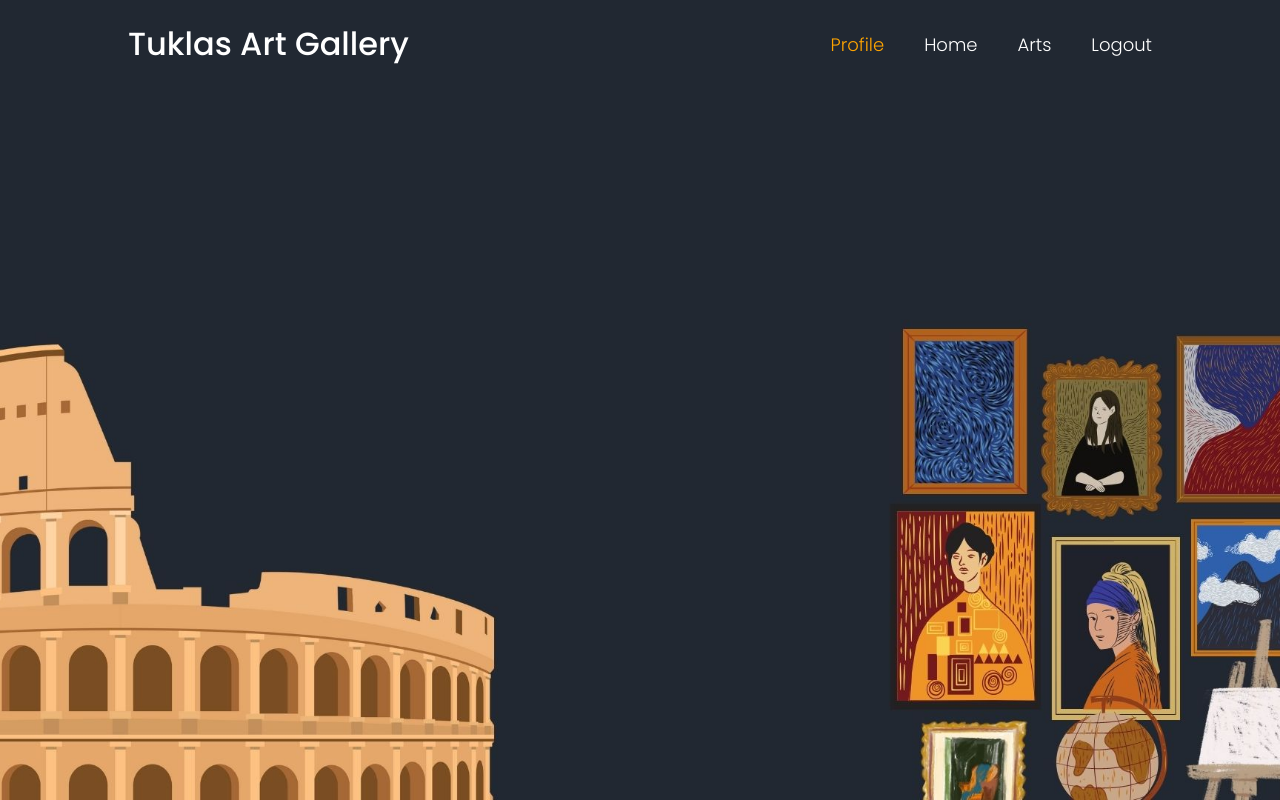
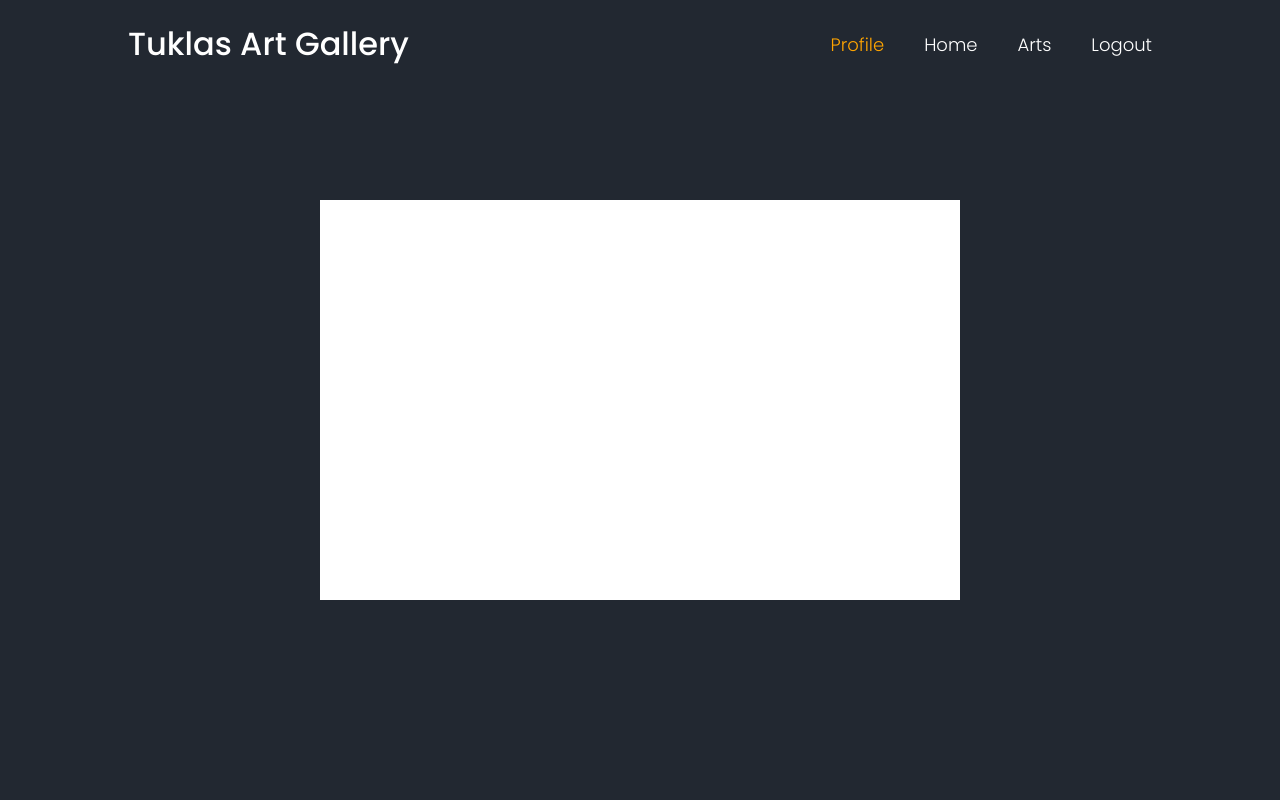
Before and after one commit to kyoshie/Tuklas-Frontend, a React (Vite) app: page /adminprofile in a window 1280 px wide. Built offline with nearby package versions, Linux system fonts and the light colour scheme.

Commit message:
editing profile page

```diff
--- a/src/pages/AdminProfile/AdminProfile.css
+++ b/src/pages/AdminProfile/AdminProfile.css
@@ -0,0 +1,16 @@
+.admin-profile {
+    background: #222831;
+    height: 100vh;
+    width: 100vw;
+    display: flex;
+    justify-content: center; /* Horizontal centering */
+    align-items: center; /* Vertical centering */
+    margin: 0;
+}
+
+.admin-info {
+    background: white;
+    height: 50%;
+    width: 50%;
+    padding: 5em;
+}
--- a/src/pages/AdminProfile/AdminProfile.jsx
+++ b/src/pages/AdminProfile/AdminProfile.jsx
@@ -1,14 +1,18 @@
 import './AdminProfile.css';
+
+const AdminProfile = () => {
+    return (
+        <div className="admin-profile">
+            <div className='admin-info'>
 
 
 
-const AdminProfile = () => {
-    return(
-
-        <div>
 
 
+            </div>
         </div>
+
+
 
 
 
@@ -16,6 +20,10 @@ const AdminProfile = () => {
     )
 
 
+
+
+
 }
 
+
 export default AdminProfile
```
